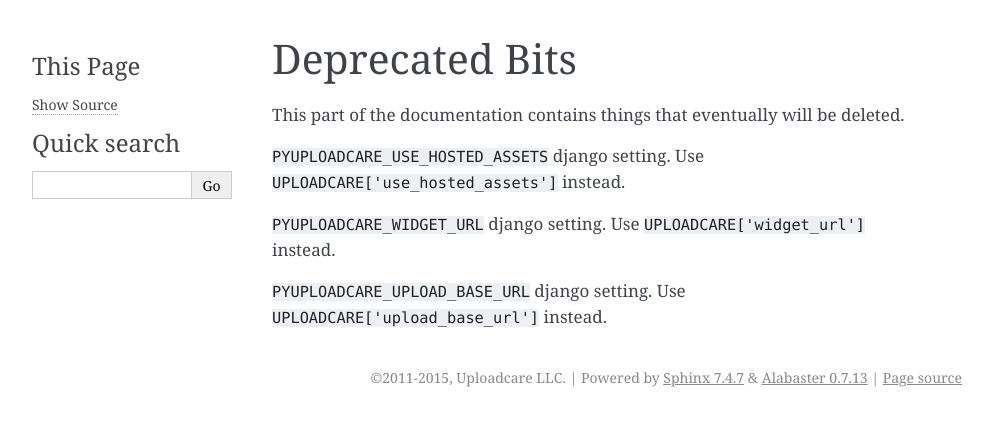
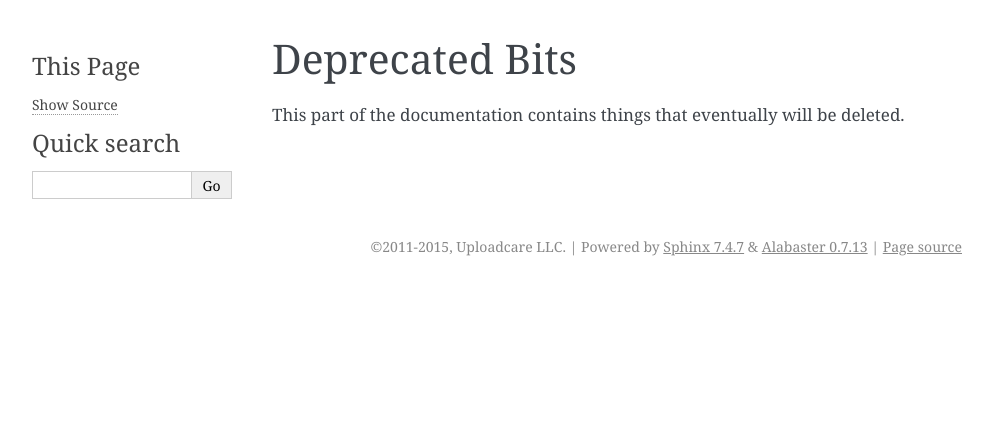
Before and after one commit to uploadcare/pyuploadcare, a Sphinx documentation site: the page built from docs/deprecated.rst, in a window 1280 px wide. Shown: the top 426 px of the page, without its empty margins (148-1141 px from the left). Built offline with Sphinx 7.4.7, drawn with Linux system fonts in a browser that asks for light colours.

Commit message:
Removed depricated things

```diff
--- a/docs/deprecated.rst
+++ b/docs/deprecated.rst
@@ -5,12 +5,3 @@ Deprecated Bits
 ===============
 
 This part of the documentation contains things that eventually will be deleted.
-
-``PYUPLOADCARE_USE_HOSTED_ASSETS`` django setting. Use
-``UPLOADCARE['use_hosted_assets']`` instead.
-
-``PYUPLOADCARE_WIDGET_URL`` django setting. Use ``UPLOADCARE['widget_url']``
-instead.
-
-``PYUPLOADCARE_UPLOAD_BASE_URL`` django setting. Use
-``UPLOADCARE['upload_base_url']`` instead.
```
Also changed, not shown: 2 other files.
